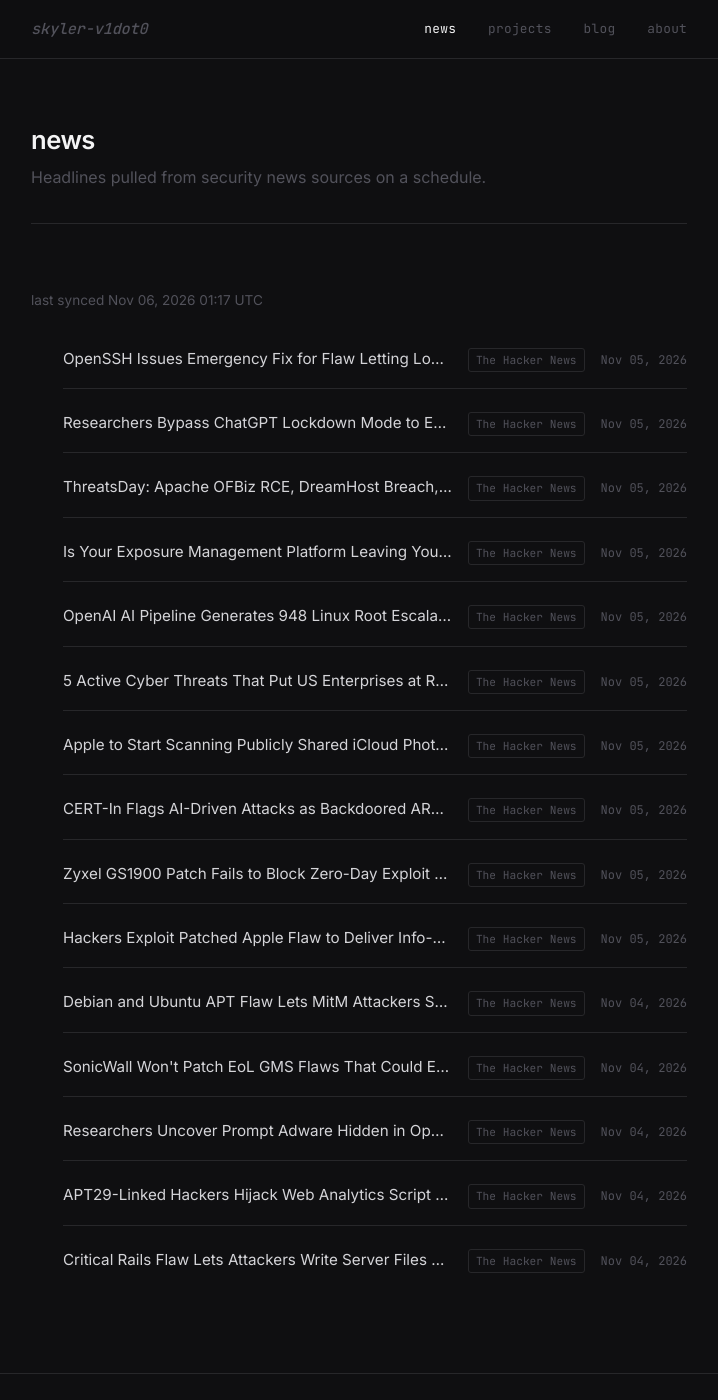
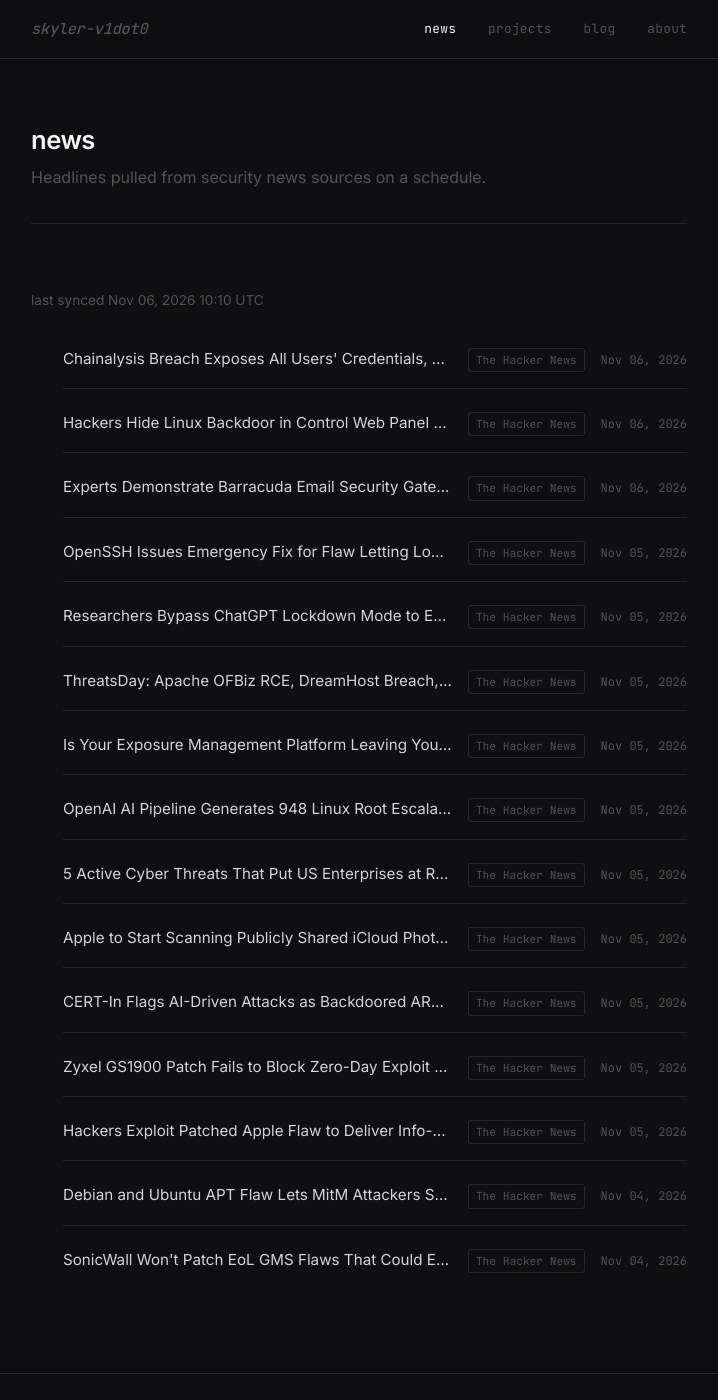
Before and after one commit to skyler-v1dot0/personal-site, a Jekyll site: the page built from news.html, in a window 1280 px wide and 1400 px high. Shown: the whole window, without its empty margins (281-999 px from the left). Built offline with Jekyll 4.4.1, drawn with Linux system fonts in a browser that asks for light colours.

Commit message:
chore: sync news feed [skip ci]

```diff
--- a/_data/news.yml
+++ b/_data/news.yml
@@ -1,6 +1,21 @@
 ---
-updated_at: '2026-11-06T01:17:06Z'
+updated_at: '2026-11-06T10:10:39Z'
 items:
+- title: Chainalysis Breach Exposes All Users' Credentials, Forces Shutdown of Key
+    Services
+  url: https://thehackernews.com/2026/11/chainalysis-breach-exposes-all-users.html
+  source: The Hacker News
+  published: '2026-11-06T08:04:49Z'
+- title: Hackers Hide Linux Backdoor in Control Web Panel Server to Execute Commands
+    Without Logs
+  url: https://thehackernews.com/2026/11/hackers-hide-linux-backdoor-in-control.html
+  source: The Hacker News
+  published: '2026-11-06T05:58:54Z'
+- title: Experts Demonstrate Barracuda Email Security Gateway Chain Enabling Root
+    Access Without Login
+  url: https://thehackernews.com/2026/11/experts-demonstrate-barracuda-email.html
+  source: The Hacker News
+  published: '2026-11-06T05:39:10Z'
 - title: OpenSSH Issues Emergency Fix for Flaw Letting Long Passwords Bypass SSH Auth
     on Alpine Linux
   url: https://thehackernews.com/2026/11/openssh-issues-emergency-fix-for-flaw.html
@@ -60,17 +75,3 @@ items:
   url: https://thehackernews.com/2026/11/sonicwall-wont-patch-eol-gms-flaws-that.html
   source: The Hacker News
   published: '2026-11-04T17:00:38Z'
-- title: Researchers Uncover Prompt Adware Hidden in OpenAI Codex Jailbreak Toolkit
-  url: https://thehackernews.com/2026/11/researchers-uncover-prompt-adware.html
-  source: The Hacker News
-  published: '2026-11-04T16:06:43Z'
-- title: APT29-Linked Hackers Hijack Web Analytics Script to Deliver iOS and Android
-    Exploits
-  url: https://thehackernews.com/2026/11/apt29-linked-hackers-hijack-web.html
-  source: The Hacker News
-  published: '2026-11-04T14:27:52Z'
-- title: Critical Rails Flaw Lets Attackers Write Server Files via Crafted ImageMagick
-    Uploads
-  url: https://thehackernews.com/2026/11/critical-rails-flaw-lets-attackers.html
-  source: The Hacker News
-  published: '2026-11-04T12:07:04Z'
```
